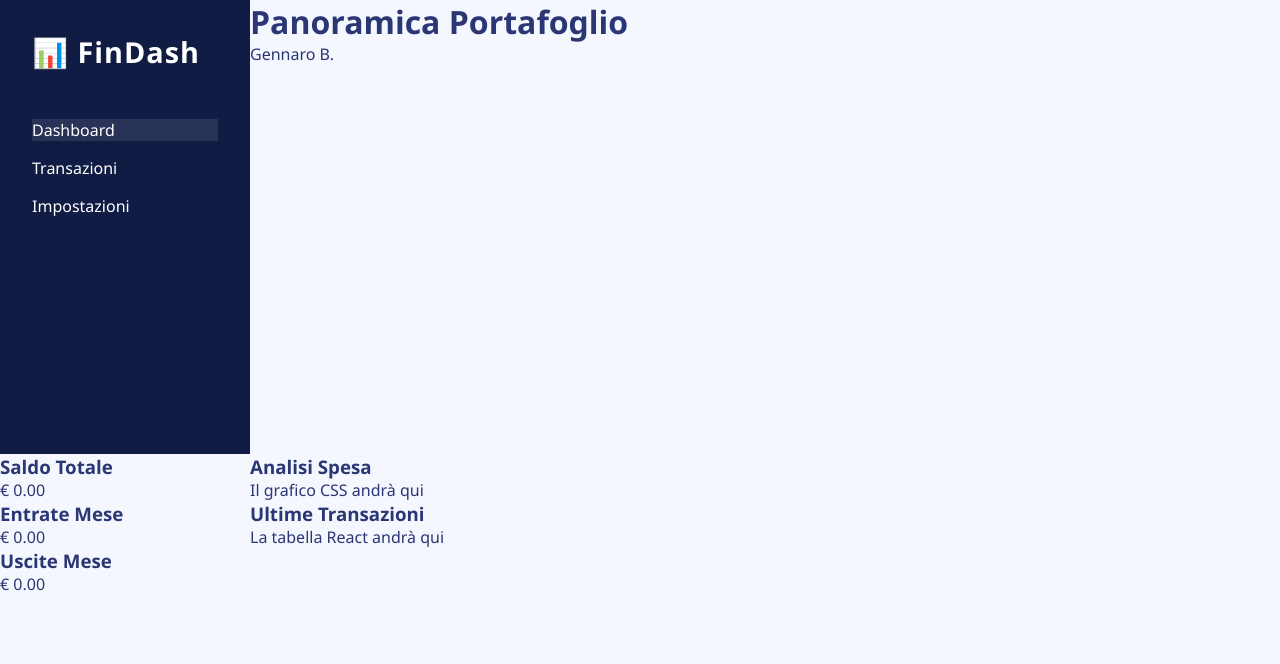
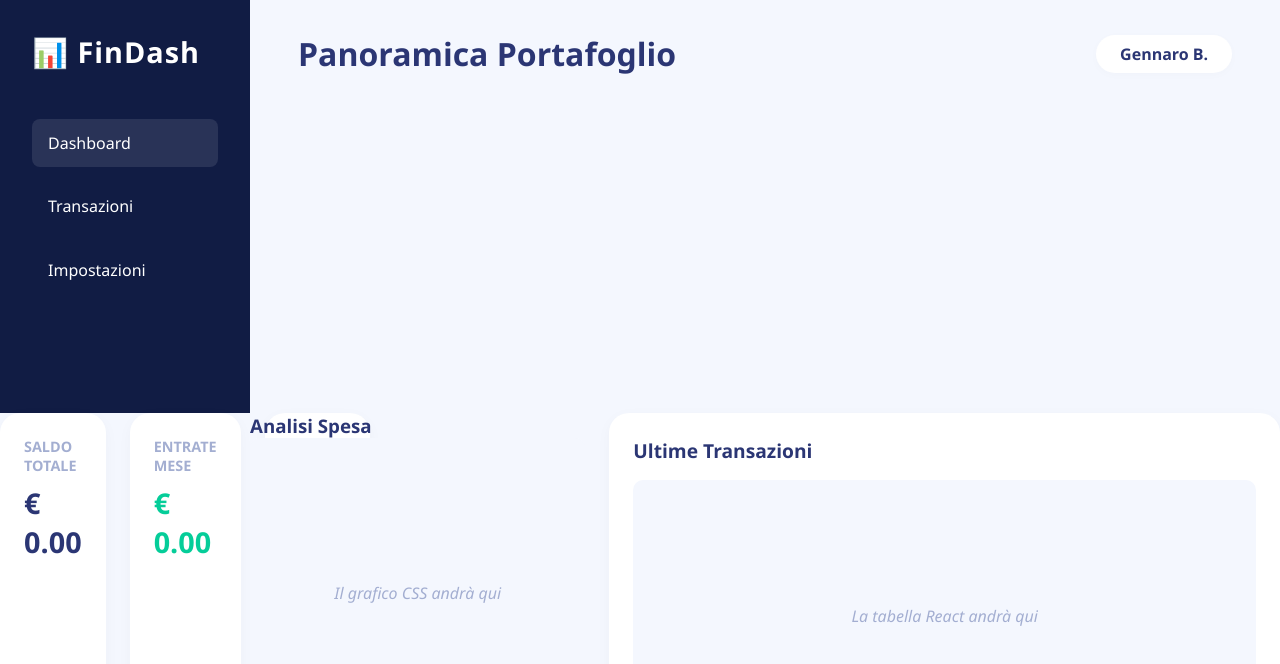
Before and after one commit to GennaroBuonomo/findash, a React (Vite) app: page / in a window 1280 px wide. Shown: the top 664 px of the page. Built offline with nearby package versions, Linux system fonts and the light colour scheme.

Commit message:
Refactor App.css for improved layout and styling consistency

```diff
--- a/src/App.css
+++ b/src/App.css
@@ -1,46 +1,46 @@
 /* RESET E IMPOSTAZIONI BASE */
-*{
+* {
   margin: 0;
   padding: 0;
   box-sizing: border-box;
   font-family: 'Segoe UI', Roboto, Helvetica, Arial, sans-serif;
 }
 
-body{
-  background-color: #f4f7fe;
+body {
+  background-color: #f4f7fe; /* Un grigio-blu chiarissimo molto elegante */
   color: #2b3674;
 }
 
 /* LAYOUT PRINCIPALE: 250px per la sidebar, il resto per i dati */
-.dashboard-layout{
+.dashboard-layout {
   display: grid;
   grid-template-columns: 250px 1fr;
   min-height: 100vh;
 }
 
 /* --- SIDEBAR --- */
-.sidebar{
-  background-color: #111c44;
+.sidebar {
+  background-color: #111c44; /* Blu scuro istituzionale */
   color: white;
-  padding: 32px;
+  padding: 2rem;
   display: flex;
   flex-direction: column;
-  gap: 48px;
+  gap: 3rem;
 }
 
-.logo h2{
+.logo h2 {
   font-size: 1.8rem;
   letter-spacing: 1px;
 }
 
-.sidebar-nav ul{
+.sidebar-nav ul {
   list-style: none;
   display: flex;
   flex-direction: column;
-  gap: 16px;
+  gap: 1rem;
 }
 
-sidebar-nav li{
+.sidebar-nav li {
   padding: 0.8rem 1rem;
   border-radius: 8px;
   cursor: pointer;
@@ -51,3 +51,87 @@ sidebar-nav li{
 .sidebar-nav li:hover, .sidebar-nav li.active {
   background-color: rgba(255, 255, 255, 0.1);
 }
+
+/* --- AREA PRINCIPALE --- */
+.main-content {
+  padding: 2rem 3rem;
+  display: flex;
+  flex-direction: column;
+  gap: 2rem;
+}
+
+.top-header {
+  display: flex;
+  justify-content: space-between;
+  align-items: center;
+}
+
+.user-profile {
+  background: white;
+  padding: 0.5rem 1.5rem;
+  border-radius: 50px;
+  font-weight: bold;
+  box-shadow: 0 2px 10px rgba(0,0,0,0.02);
+}
+
+/* --- GRIGLIA STATISTICHE --- */
+.stats-container {
+  display: grid;
+  grid-template-columns: repeat(3, 1fr);
+  gap: 1.5rem;
+}
+
+.stat-card {
+  background: white;
+  padding: 1.5rem;
+  border-radius: 20px;
+  box-shadow: 0 4px 15px rgba(0,0,0,0.03);
+}
+
+.stat-card h3 {
+  font-size: 0.9rem;
+  color: #a3aed1;
+  text-transform: uppercase;
+  margin-bottom: 0.5rem;
+}
+
+.stat-card .amount {
+  font-size: 1.8rem;
+  font-weight: bold;
+}
+
+/* Colori specifici per i testi delle statistiche */
+.balance .amount { color: #2b3674; }
+.income .amount { color: #05cd99; }
+.expense .amount { color: #ee5d50; }
+
+/* --- GRIGLIA INFERIORE (Grafici e Tabella) --- */
+.data-container {
+  display: grid;
+  grid-template-columns: 1fr 2fr; /* Il grafico prende 1 parte, la tabella 2 parti */
+  gap: 1.5rem;
+}
+
+.chart-area, .table-area {
+  background: white;
+  padding: 1.5rem;
+  border-radius: 20px;
+  box-shadow: 0 4px 15px rgba(0,0,0,0.03);
+  min-height: 300px;
+}
+
+.chart-area h3, .table-area h3 {
+  margin-bottom: 1rem;
+  font-size: 1.2rem;
+}
+
+.placeholder-box {
+  background-color: #f4f7fe;
+  height: 80%;
+  border-radius: 10px;
+  display: flex;
+  align-items: center;
+  justify-content: center;
+  color: #a3aed1;
+  font-style: italic;
+}
```
